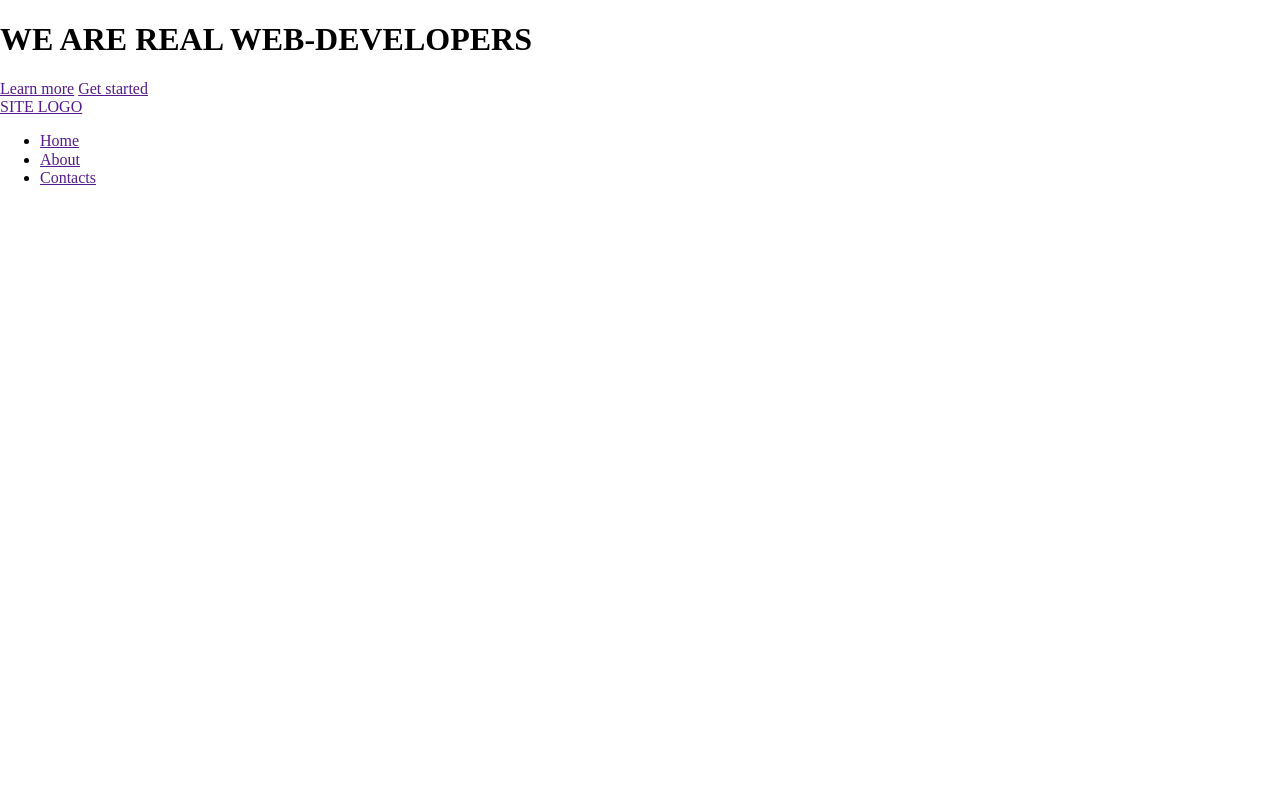
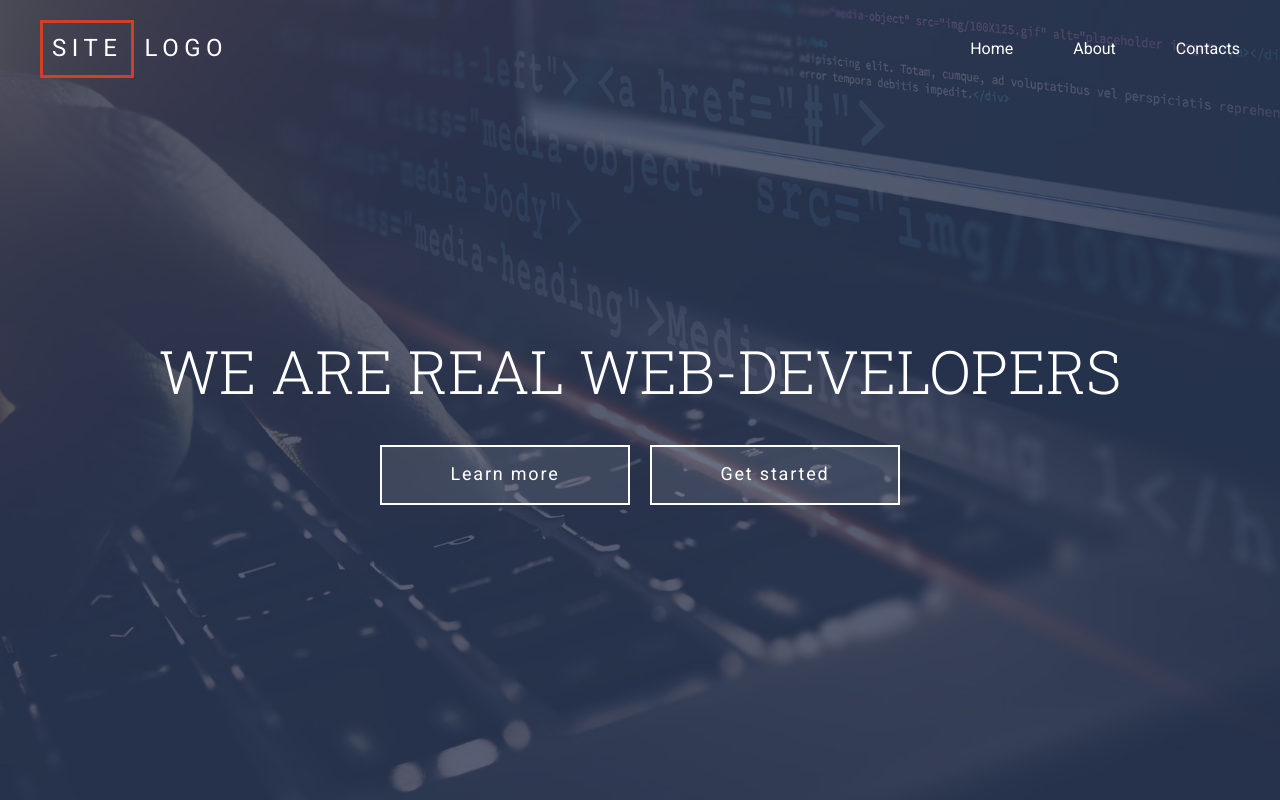
Before and after one commit to SergeyEdamenko/grid-template__homework, a website: page index.html in a window 1280 px wide. Drawn offline with Linux system fonts and the light colour scheme.

Commit message:
оформление черновик блока header

```diff
--- a/assets/css/style.css
+++ b/assets/css/style.css
@@ -0,0 +1,124 @@
+*,
+*::before,
+*::after {
+  box-sizing: border-box;
+}
+html {
+  font-family: "Roboto", sans-serif;
+  font-size: 16px;
+}
+h1 {
+  font-size: 3.75rem;
+  letter-spacing: 0, 08em;
+  color: #ffffff;
+  font-weight: 300;
+  font-family: "Roboto Slab", serif;
+  text-align: center;
+}
+a {
+  text-decoration: none;
+  color: #ffffff;
+}
+header {
+  background-color: #2d3651;
+  min-height: 100vh;
+  background-image: url(../img/img-header.png);
+  background-position: 50% 50%;
+  background-size: cover;
+  position: relative;
+  padding: 150px 0;
+  display: grid;
+  align-content: center;
+}
+.btn {
+  width: 250px;
+  height: 60px;
+  background-color: rgba(255, 255, 255, 0.1);
+  border: 2px solid #ffffff;
+  display: flex;
+  justify-content: center;
+  align-items: center;
+  padding-right: 1em;
+  padding-left: 1em;
+
+  font-size: 1.125rem;
+  letter-spacing: 0.1em;
+  color: #ffffff;
+}
+.header-overlay {
+  background-color: #2d3651;
+  position: absolute;
+  top: 0;
+  right: 0;
+  left: 0;
+  bottom: 0;
+  opacity: 0.8;
+}
+.header-content {
+  position: relative;
+  z-index: 1;
+}
+.header-menu__container,
+.header-content__container {
+  max-width: 1340px;
+  margin: 0 auto;
+  padding-left: 20px;
+  padding-right: 20px;
+}
+.header-content__title {
+  margin-bottom: 0 0 63px 0;
+}
+.header-content__actions {
+  display: flex;
+  justify-content: center;
+  gap: 20px;
+}
+.header-menu {
+  position: absolute;
+  z-index: 2;
+  top: 0;
+  right: 0;
+  left: 0;
+}
+
+.header-menu__container {
+  display: grid;
+  grid-template-columns: auto 1fr;
+  gap: 20px;
+  align-items: center;
+}
+.header-logo {
+  font-size: 1.5rem;
+  letter-spacing: 0.23em;
+}
+.header-logo__accent {
+  border: 3px solid #d53d27;
+  display: inline-block;
+  padding: 12px 9px;
+  margin-right: 10px;
+}
+.header-logo__link {
+  display: block;
+  padding: 20px;
+}
+.header-navbar {
+}
+.header-navbar__btn {
+  display: none;
+}
+.header-navbar__list {
+  list-style: none;
+  margin: 0;
+  padding: 0;
+
+  display: grid;
+  justify-content: end;
+  grid-template-columns: repeat(auto-fit, minmax(2em, max-content));
+  gap: 20px;
+}
+.header-navbar__item {
+}
+.header-navbar__link {
+  padding: 20px;
+  display: block;
+}
--- a/index.html
+++ b/index.html
@@ -35,19 +35,23 @@
     </div>
 
     <div class="header-menu">
-      <div class="heder-logo">
+      <div class="header-menu__container">
+        <div class="header-logo">
           <a class="header-logo__link" href="">
-          <span class="header-logo_accent">SITE</span>
-          LOGO
+            <span class="header-logo__accent">SITE</span>LOGO
           </a>
+        </div>
 
-      </div>
         <nav class="header-navbar">
           <div class="header-navbar__btn">
             <span class="header-navbar__btn-row"></span>
             <span class="header-navbar__btn-row"></span>
             <span class="header-navbar__btn-row"></span>
+            <span class="header-navbar__btn-row"></span>
+            <span class="header-navbar__btn-row"></span>
+            <span class="header-navbar__btn-row"></span>
           </div>
+
           <ul class="header-navbar__list">
             <li class="header-navbar__item">
               <a class="header-navbar__link" href="">Home</a>
@@ -60,6 +64,7 @@
             </li>
           </ul>
         </nav>
+      </div>
     </div>
 
 
```
Lines whose indentation alone changed are shown as unchanged.
